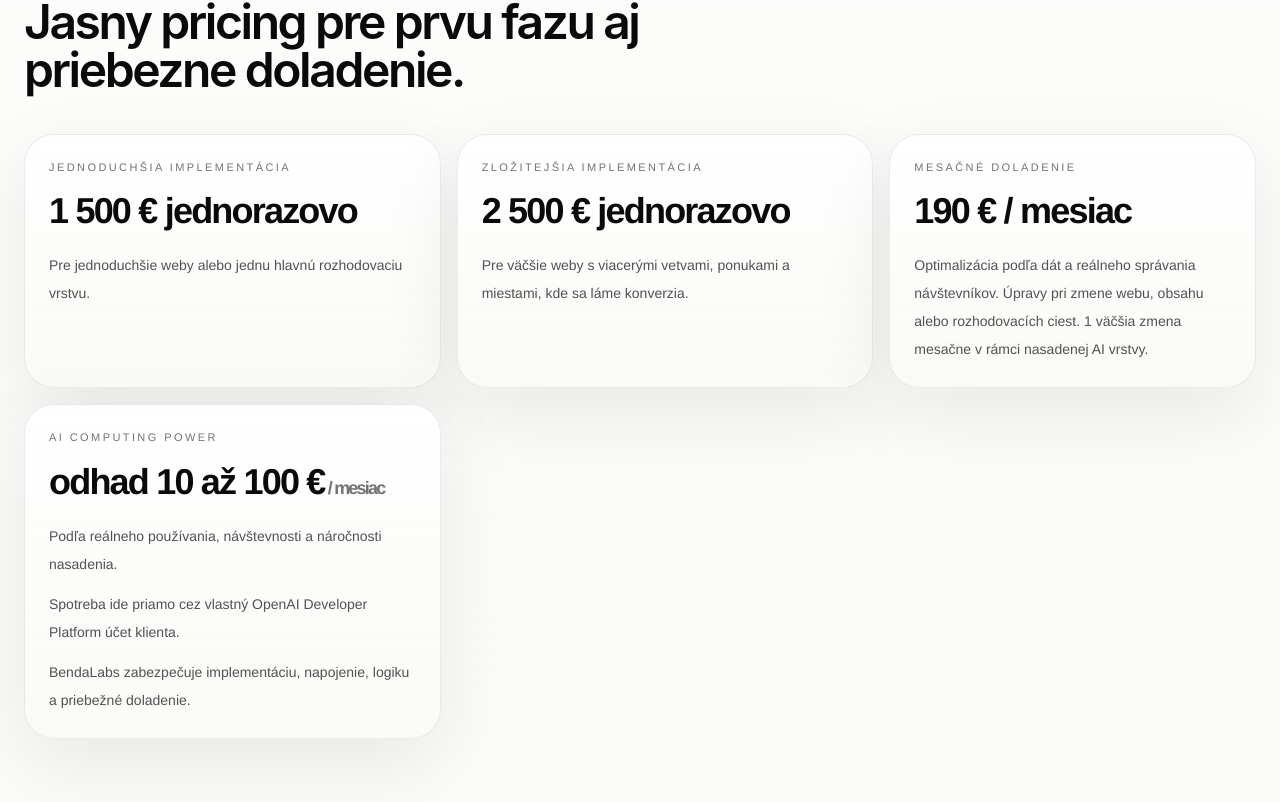
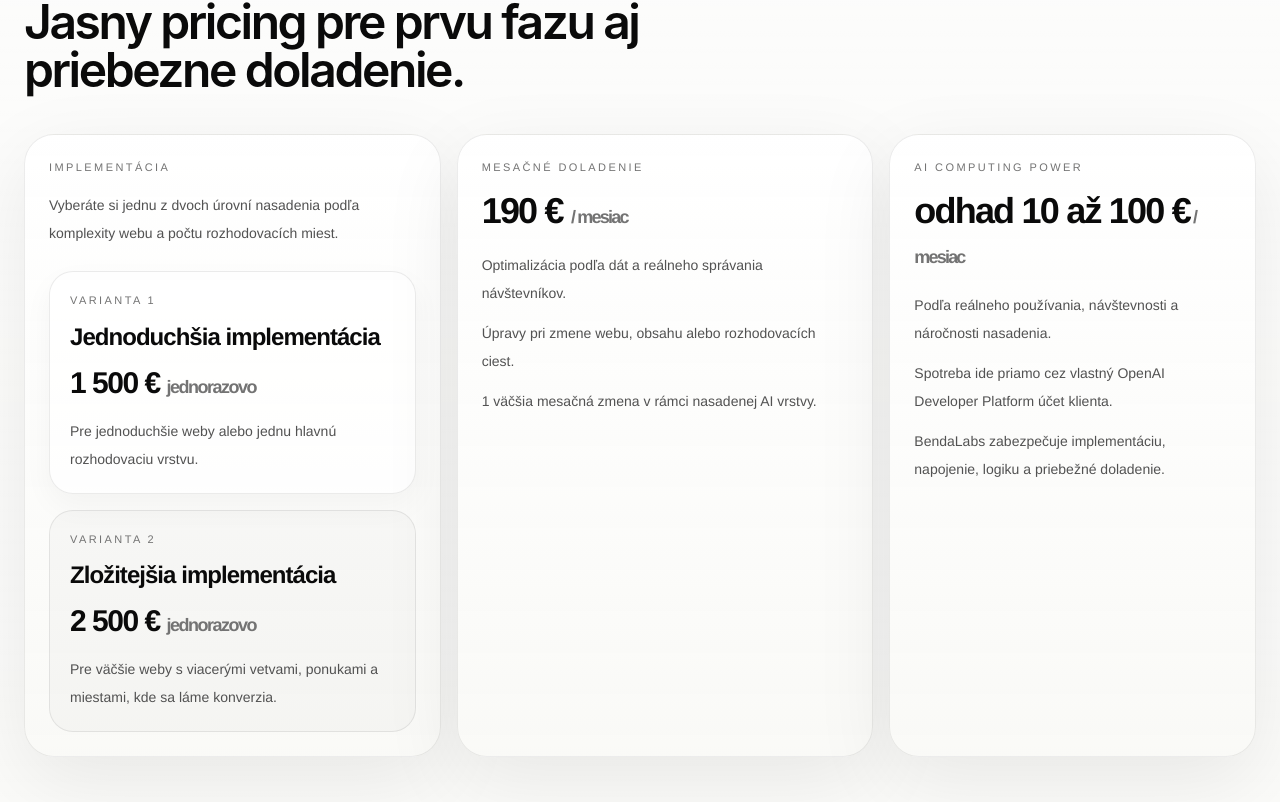
Before and after one commit to marek3993/bendalabs-ai, a Next.js app: page / in a window 1280 px wide. Shown: the part 6058-6860 px from the top of the page. Built offline with nearby package versions, Linux system fonts and the light colour scheme.

Commit message:
Fix pricing layout to 3 cards

```diff
--- a/src/components/bendalabs/benda-labs-landing-page.tsx
+++ b/src/components/bendalabs/benda-labs-landing-page.tsx
@@ -570,6 +570,71 @@ export default function BendaLabsLandingPage() {
               </h2>
             </div>
 
+            <div className="mt-10 grid gap-4 lg:grid-cols-[1fr_1fr_0.88fr]" data-tier-count={3}>
+              <div data-reveal className="glass-panel rounded-[30px] p-6">
+                <div className="text-[11px] uppercase tracking-[0.22em] text-neutral-500">Implementácia</div>
+                <p className="mt-4 text-sm leading-7 text-neutral-600">
+                  Vyberáte si jednu z dvoch úrovní nasadenia podľa komplexity webu a počtu rozhodovacích miest.
+                </p>
+
+                <div className="mt-6 space-y-4">
+                  <div className="rounded-[24px] border border-black/8 bg-white/70 p-5 shadow-[0_12px_30px_rgba(17,17,17,0.04)]">
+                    <div className="text-[11px] uppercase tracking-[0.22em] text-neutral-500">Varianta 1</div>
+                    <h3 className="mt-3 text-2xl font-semibold tracking-[-0.04em] text-neutral-950">
+                      Jednoduchšia implementácia
+                    </h3>
+                    <div className="mt-3 text-3xl font-semibold tracking-[-0.05em] text-neutral-950">
+                      1 500 € <span className="text-lg text-neutral-500">jednorazovo</span>
+                    </div>
+                    <p className="mt-4 text-sm leading-7 text-neutral-600">
+                      Pre jednoduchšie weby alebo jednu hlavnú rozhodovaciu vrstvu.
+                    </p>
+                  </div>
+
+                  <div className="rounded-[24px] border border-black/8 bg-black/[0.02] p-5">
+                    <div className="text-[11px] uppercase tracking-[0.22em] text-neutral-500">Varianta 2</div>
+                    <h3 className="mt-3 text-2xl font-semibold tracking-[-0.04em] text-neutral-950">
+                      Zložitejšia implementácia
+                    </h3>
+                    <div className="mt-3 text-3xl font-semibold tracking-[-0.05em] text-neutral-950">
+                      2 500 € <span className="text-lg text-neutral-500">jednorazovo</span>
+                    </div>
+                    <p className="mt-4 text-sm leading-7 text-neutral-600">
+                      Pre väčšie weby s viacerými vetvami, ponukami a miestami, kde sa láme konverzia.
+                    </p>
+                  </div>
+                </div>
+              </div>
+
+              <div data-reveal className="glass-panel rounded-[30px] p-6">
+                <div className="text-[11px] uppercase tracking-[0.22em] text-neutral-500">Mesačné doladenie</div>
+                <div className="mt-4 text-4xl font-semibold tracking-[-0.05em] text-neutral-950">
+                  190 € <span className="text-lg text-neutral-500">/ mesiac</span>
+                </div>
+                <div className="mt-5 space-y-3 text-sm leading-7 text-neutral-600">
+                  <div>Optimalizácia podľa dát a reálneho správania návštevníkov.</div>
+                  <div>Úpravy pri zmene webu, obsahu alebo rozhodovacích ciest.</div>
+                  <div>1 väčšia mesačná zmena v rámci nasadenej AI vrstvy.</div>
+                </div>
+              </div>
+
+              <div data-reveal className="glass-panel rounded-[30px] p-6">
+                <div className="text-[11px] uppercase tracking-[0.22em] text-neutral-500">
+                  AI computing power
+                </div>
+                <div className="mt-4 text-4xl font-semibold tracking-[-0.05em] text-neutral-950">
+                  odhad 10 až 100 €
+                  <span className="text-lg text-neutral-500"> / mesiac</span>
+                </div>
+                <div className="mt-5 space-y-3 text-sm leading-7 text-neutral-600">
+                  <div>Podľa reálneho používania, návštevnosti a náročnosti nasadenia.</div>
+                  <div>Spotreba ide priamo cez vlastný OpenAI Developer Platform účet klienta.</div>
+                  <div>BendaLabs zabezpečuje implementáciu, napojenie, logiku a priebežné doladenie.</div>
+                </div>
+              </div>
+            </div>
+
+              {pricing.length === 4 && (
             <div className="mt-10 grid gap-4 lg:grid-cols-[1fr_1fr_0.88fr]">
               {pricing.map((tier) => (
                 <div key={tier.name} data-reveal className="glass-panel rounded-[30px] p-6">
@@ -598,6 +663,7 @@ export default function BendaLabsLandingPage() {
                 </div>
               </div>
             </div>
+              )}
           </div>
         </section>
 
```
